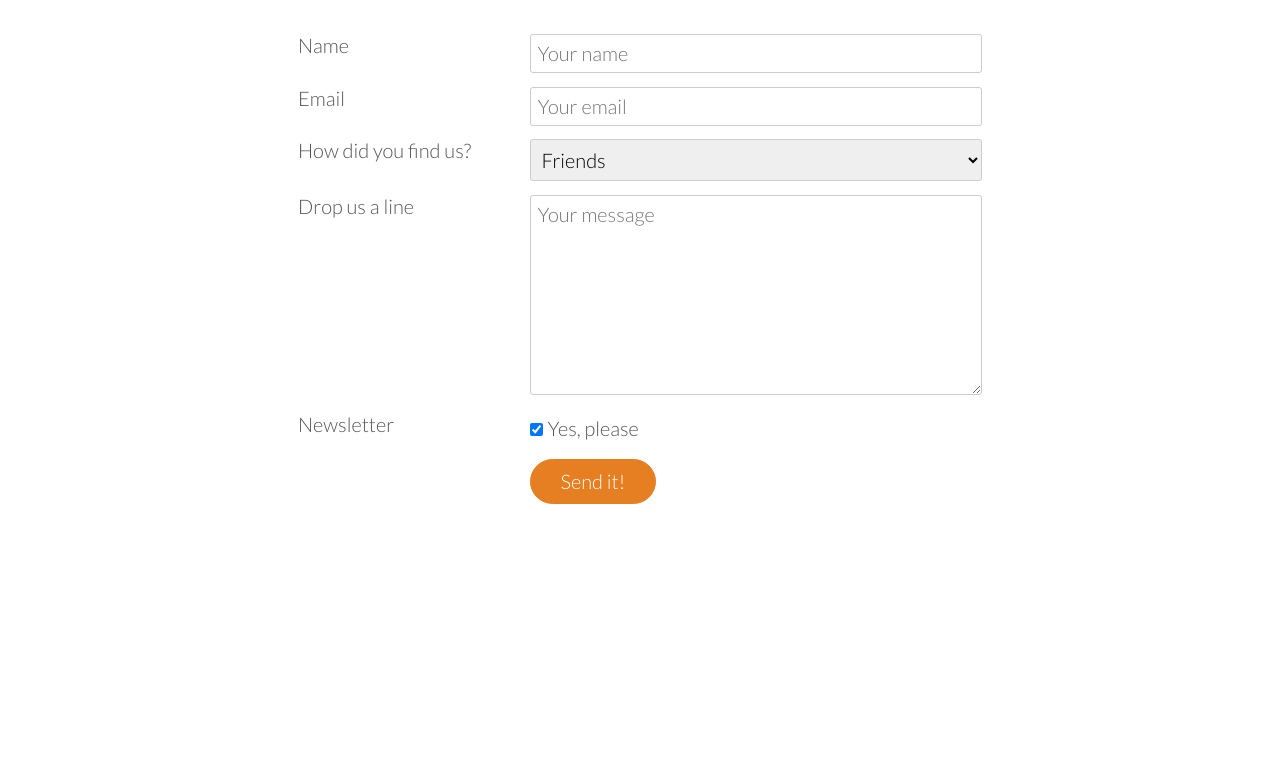
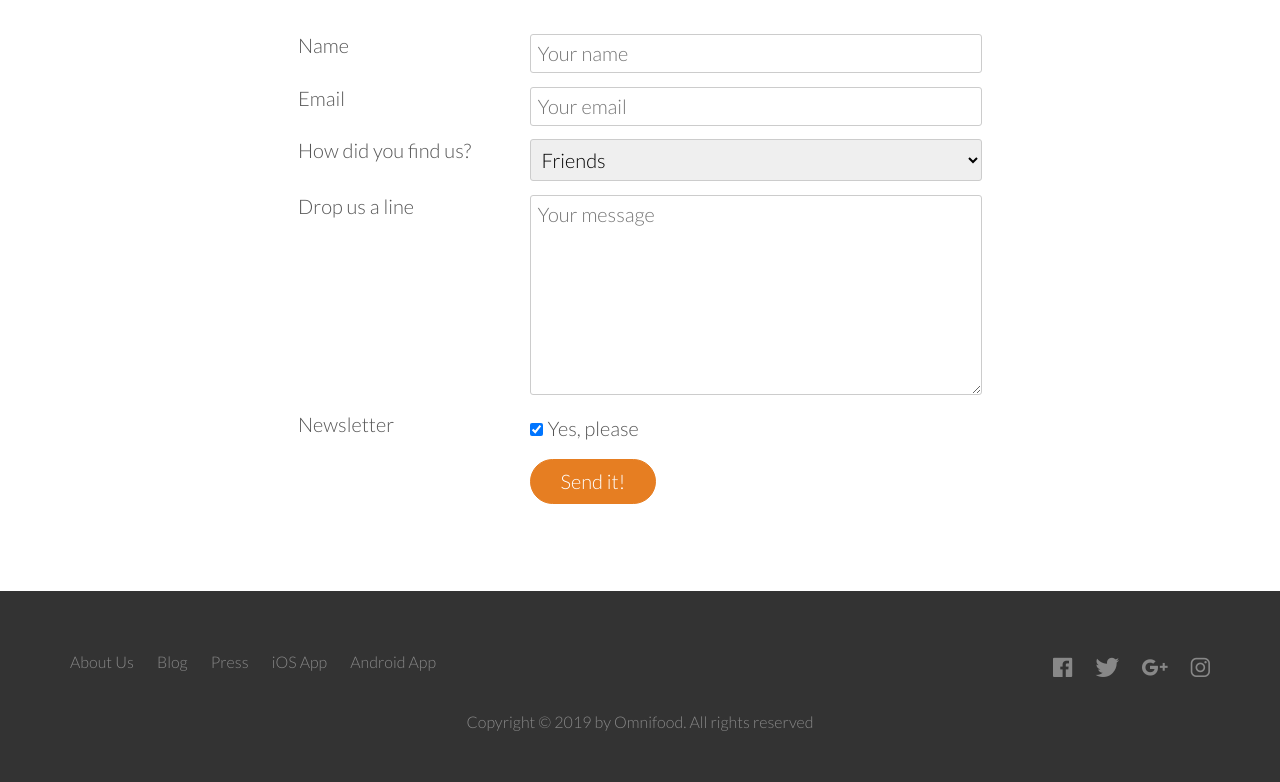
Before and after one commit to ahmedsadman/omnifood-website, a plain HTML site: page index.html in a window 1280 px wide. Shown: the part 4765-5547 px from the top of the page. Before the commit the page ends 5356 px from the top, so only its background shows below. Drawn offline with nearby package versions, Linux system fonts and the light colour scheme.

Commit message:
added footer

```diff
--- a/index.html
+++ b/index.html
@@ -438,5 +438,30 @@
                 </form>
             </div>
         </section>
+
+        <footer>
+            <div class="row">
+                <div class="col span-1-of-2">
+                    <ul class="footer-nav">
+                        <li><a href="#">About Us</a></li>
+                        <li><a href="#">Blog</a></li>
+                        <li><a href="#">Press</a></li>
+                        <li><a href="#">iOS App</a></li>
+                        <li><a href="#">Android App</a></li>
+                    </ul>
+                </div>
+                <div class="col span-1-of-2">
+                    <ul class="social-links">
+                        <li><a href="#"><i class="icon ion-logo-facebook"></i></a></li>
+                        <li><a href="#"><i class="icon ion-logo-twitter"></i></a></li>
+                        <li><a href="#"><i class="icon ion-logo-googleplus"></i></a></li>
+                        <li><a href="#"><i class="icon ion-logo-instagram"></i></a></li>
+                    </ul>
+                </div>
+            </div>
+            <div class="row">
+                <p>Copyright &copy; 2019 by Omnifood. All rights reserved</p>
+            </div>
+        </footer>
     </body>
 </html>
--- a/resources/css/style.css
+++ b/resources/css/style.css
@@ -339,7 +339,7 @@ header {
 }
 
 /* ---------------------------------------------------- */
-/* Cities */
+/* Testimonials */
 /* ---------------------------------------------------- */
 
 .section-testimonials {
@@ -463,3 +463,73 @@ textarea {
 *:focus {
     outline: none;
 }
+
+/* ---------------------------------------------------- */
+/*Footer*/
+/* ---------------------------------------------------- */
+
+footer {
+    background-color: #333;
+    padding: 50px;
+    font-size: 80%;
+}
+
+.footer-nav {
+    list-style: none;
+    float: left;
+}
+
+.social-links {
+    list-style: none;
+    float: right;
+}
+
+.social-links li a:link, .social-links li a:visited {
+    font-size: 160%;
+}
+
+.footer-nav li, .social-links li {
+    display: inline-block;
+    margin-right: 20px;
+}
+
+.footer-nav li:last-child, .social-links li:last-child {
+    margin: 0;
+}
+
+.footer-nav li a:link, .footer-nav li a:visited, .social-links li a:link, .social-links li a:visited {
+    text-decoration: none;
+    border: 0;
+    color: #888;
+    transition: color 0.2s;
+}
+
+.footer-nav li a:hover, .footer-nav li a:active {
+    color: #ddd;
+}
+
+footer p {
+    color: #888;
+    text-align: center;
+    margin-top: 20px;
+}
+
+.ion-logo-facebook, .ion-logo-twitter, .ion-logo-googleplus, .ion-logo-instagram {
+    transition: color 0.2s;
+}
+
+.ion-logo-facebook:hover {
+    color: #3b5998;
+}
+
+.ion-logo-twitter:hover {
+    color: #1da1f2;
+}
+
+.ion-logo-googleplus:hover {
+    color: #db4437;
+}
+
+.ion-logo-instagram:hover {
+    color: #c32aa3;
+}
```
